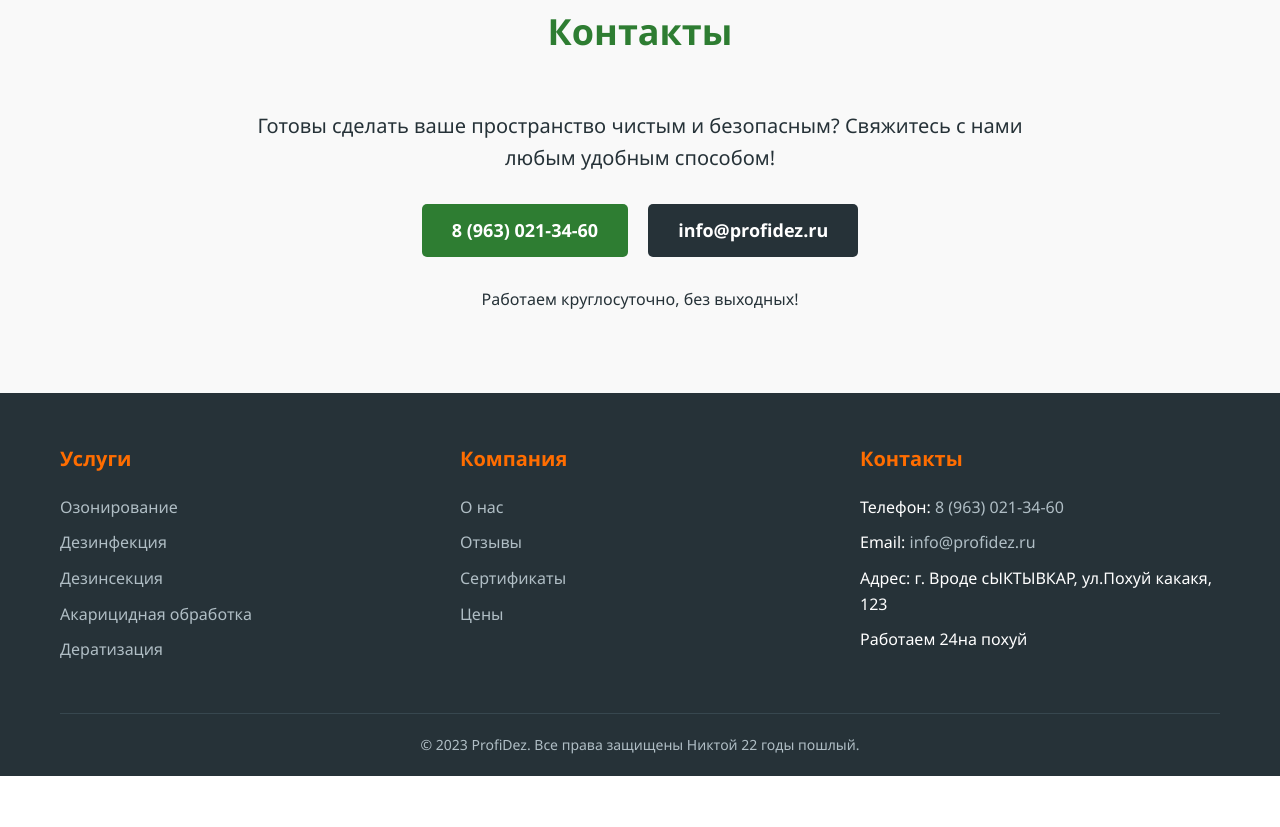
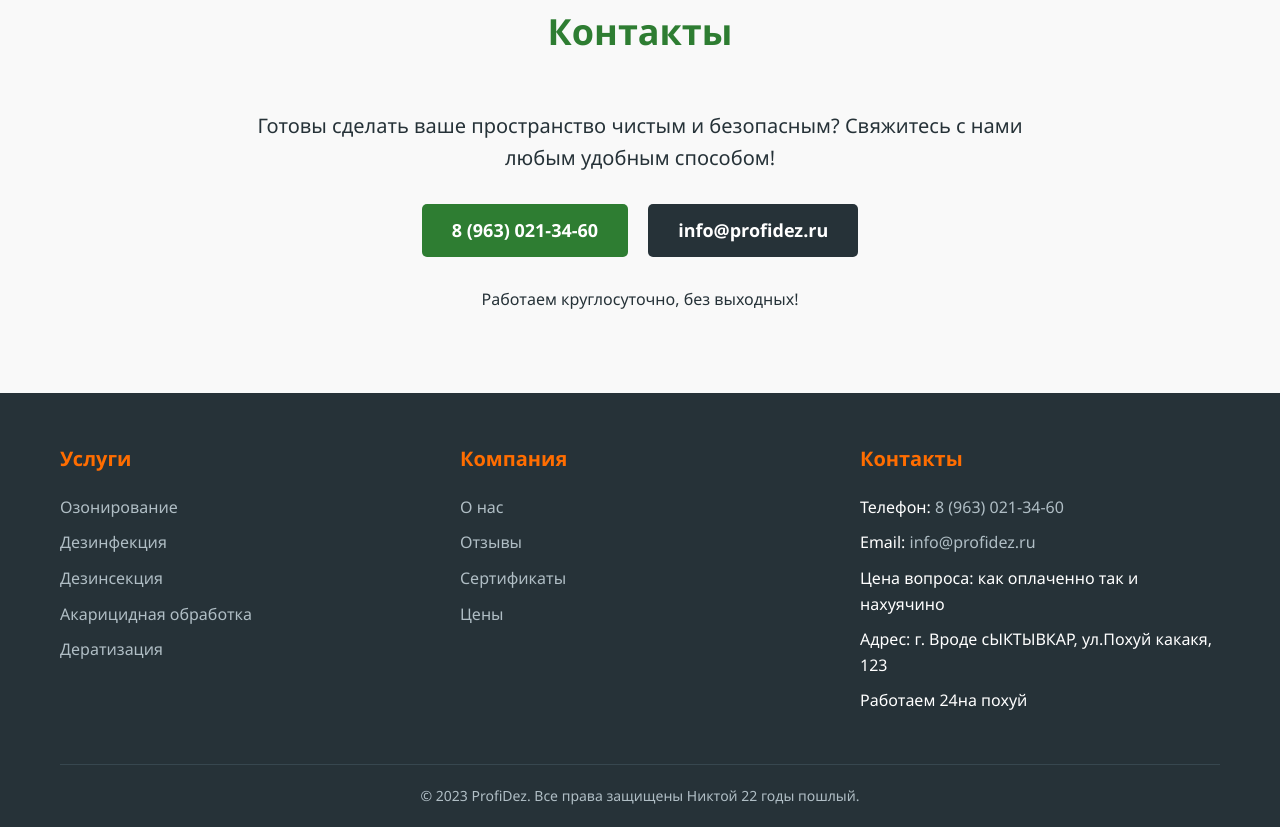
Before and after one commit to ProfiDezSyktyvkar/ProfiDez, a plain HTML site: page index.html in a window 1280 px wide. Shown: the part 2378-3205 px from the top of the page. Before the commit the page ends 3154 px from the top, so only its background shows below. Drawn offline with Linux system fonts and the light colour scheme.

Commit message:
index.html

```diff
--- a/index.html
+++ b/index.html
@@ -428,6 +428,7 @@
                     <ul>
                         <li>Телефон: <a href="tel:89630213460">8 (963) 021-34-60</a></li>
                         <li>Email: <a href="mailto:info@profidez.ru">info@profidez.ru</a></li>
+                        <li>Цена вопроса: как оплаченно так и нахуячино</li>
                         <li>Адрес: г. Вроде сЫКТЫВКАР, ул.Похуй какакя, 123</li>
                         <li>Работаем 24на похуй</li>
                     </ul>
```
